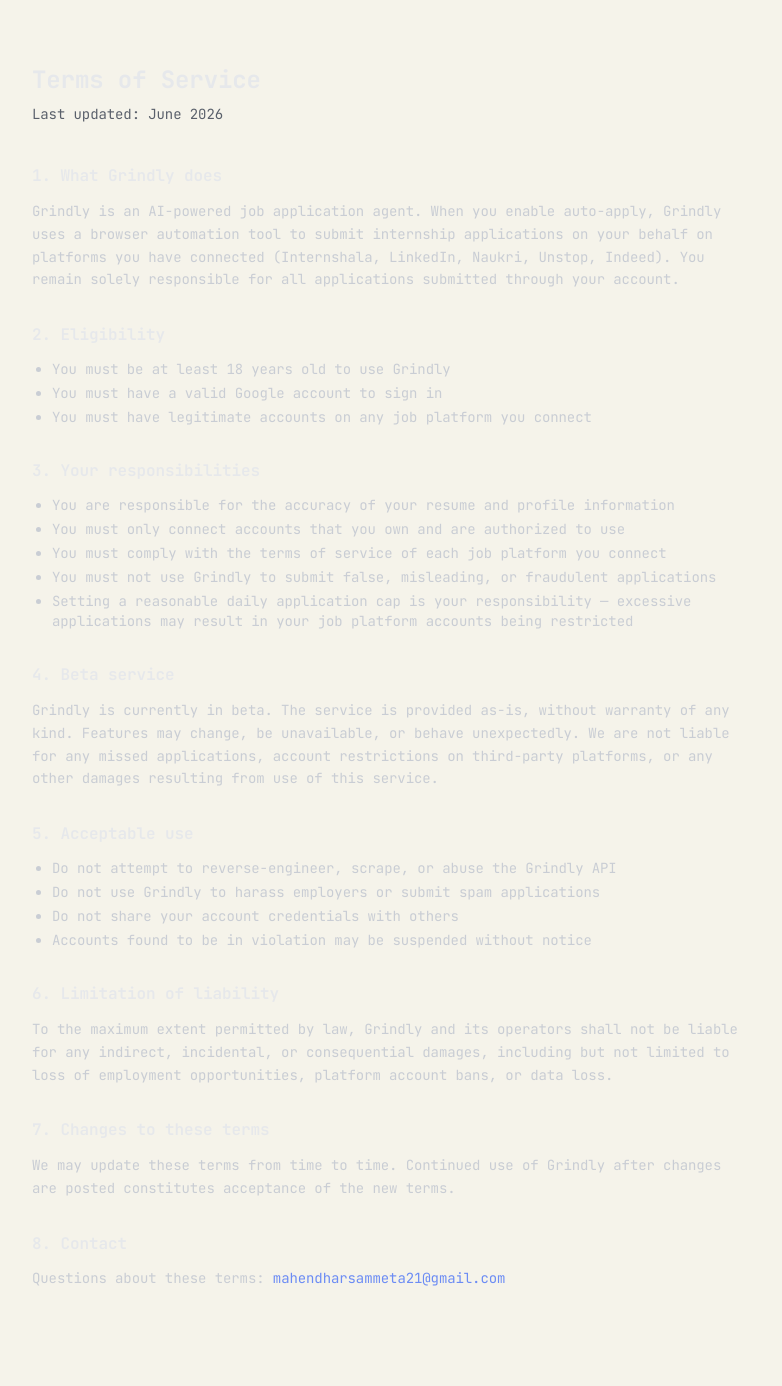
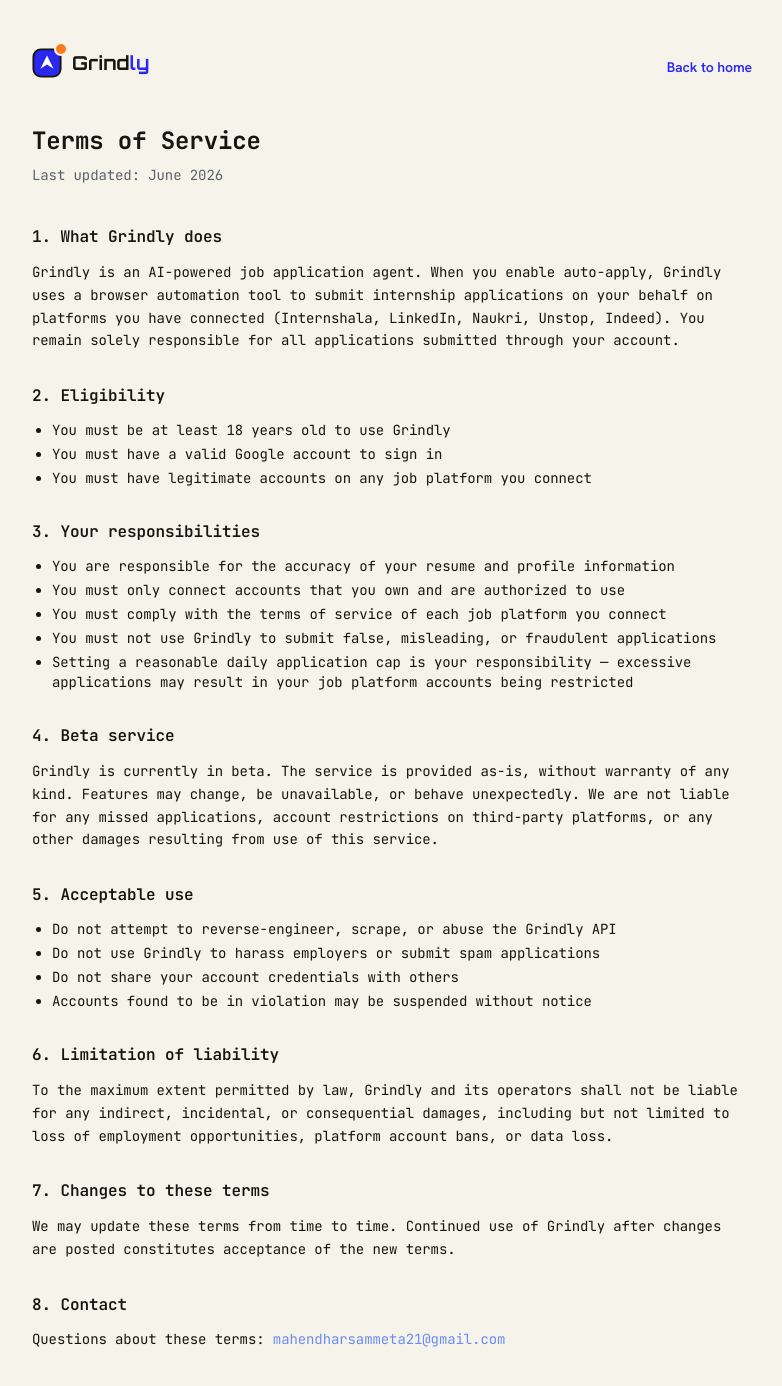
Before and after one commit to mahisamm/grindly.in, a Next.js app: page /terms in a window 1280 px wide. Shown: the top 1386 px of the page, without its empty margins (248-1030 px from the left). Built offline with nearby package versions, Linux system fonts and the light colour scheme.

Commit message:
fix(qa): ISSUE-004 — restore readable legal pages

```diff
--- a/src/app/privacy/page.tsx
+++ b/src/app/privacy/page.tsx
@@ -1,13 +1,20 @@
+import Link from "next/link";
+import { Logo } from "@/components/Brand";
+
 export const metadata = { title: "Privacy Policy – Grindly" };
 
 export default function PrivacyPage() {
   return (
-    <main className="mx-auto max-w-3xl px-6 py-16 font-mono text-[#c9cdd4]">
-      <h1 className="mb-2 text-2xl font-bold text-[#e6e8eb]">Privacy Policy</h1>
+    <main className="mx-auto max-w-3xl px-6 py-12 font-mono text-ink">
+      <nav className="mb-10 flex items-center justify-between font-sans" aria-label="Legal page navigation">
+        <Link href="/" aria-label="Grindly home"><Logo size={30} /></Link>
+        <Link href="/" className="text-sm font-semibold text-brand hover:underline">Back to home</Link>
+      </nav>
+      <h1 className="mb-2 text-2xl font-bold text-ink">Privacy Policy</h1>
       <p className="mb-10 text-sm text-[#5a606b]">Last updated: June 2026</p>
 
       <section className="mb-8">
-        <h2 className="mb-3 text-base font-semibold text-[#e6e8eb]">1. What we collect</h2>
+        <h2 className="mb-3 text-base font-semibold text-ink">1. What we collect</h2>
         <ul className="list-disc space-y-1 pl-5 text-sm">
           <li>Name and email address (via Google Sign-In)</li>
           <li>Resume content (uploaded or pasted by you)</li>
@@ -18,7 +25,7 @@
       </section>
 
       <section className="mb-8">
-        <h2 className="mb-3 text-base font-semibold text-[#e6e8eb]">2. How we use your data</h2>
+        <h2 className="mb-3 text-base font-semibold text-ink">2. How we use your data</h2>
         <ul className="list-disc space-y-1 pl-5 text-sm">
           <li>To match your resume to relevant internship listings</li>
           <li>To submit job applications on your behalf (only when you enable auto-apply)</li>
@@ -28,7 +35,7 @@
       </section>
 
       <section className="mb-8">
-        <h2 className="mb-3 text-base font-semibold text-[#e6e8eb]">3. Third-party services</h2>
+        <h2 className="mb-3 text-base font-semibold text-ink">3. Third-party services</h2>
         <ul className="list-disc space-y-1 pl-5 text-sm">
           <li><strong>Google OAuth</strong> — used for sign-in only; we receive your name and email</li>
           <li><strong>AI providers (Groq, Cerebras, Mistral, Gemini)</strong> — resume and cover letter text is sent to generate AI responses; no personally identifying data beyond job context is included</li>
@@ -38,7 +45,7 @@
       </section>
 
       <section className="mb-8">
-        <h2 className="mb-3 text-base font-semibold text-[#e6e8eb]">4. Data storage and security</h2>
+        <h2 className="mb-3 text-base font-semibold text-ink">4. Data storage and security</h2>
         <ul className="list-disc space-y-1 pl-5 text-sm">
           <li>All data is stored in a PostgreSQL database on a private server</li>
           <li>Platform credentials are encrypted at rest with AES-256-GCM</li>
@@ -48,7 +55,7 @@
       </section>
 
       <section className="mb-8">
-        <h2 className="mb-3 text-base font-semibold text-[#e6e8eb]">5. Your rights</h2>
+        <h2 className="mb-3 text-base font-semibold text-ink">5. Your rights</h2>
         <ul className="list-disc space-y-1 pl-5 text-sm">
           <li>You can delete your account and all associated data at any time from the dashboard</li>
           <li>You can revoke platform connections at any time from the Integrations tab</li>
@@ -58,7 +65,7 @@
       </section>
 
       <section className="mb-8">
-        <h2 className="mb-3 text-base font-semibold text-[#e6e8eb]">6. Contact</h2>
+        <h2 className="mb-3 text-base font-semibold text-ink">6. Contact</h2>
         <p className="text-sm">
           For privacy questions or data deletion requests, email:{" "}
           <a href="mailto:mahendharsammeta21@gmail.com" className="text-[#6c8cf4] hover:underline">
--- a/src/app/terms/page.tsx
+++ b/src/app/terms/page.tsx
@@ -1,13 +1,20 @@
+import Link from "next/link";
+import { Logo } from "@/components/Brand";
+
 export const metadata = { title: "Terms of Service – Grindly" };
 
 export default function TermsPage() {
   return (
-    <main className="mx-auto max-w-3xl px-6 py-16 font-mono text-[#c9cdd4]">
-      <h1 className="mb-2 text-2xl font-bold text-[#e6e8eb]">Terms of Service</h1>
+    <main className="mx-auto max-w-3xl px-6 py-12 font-mono text-ink">
+      <nav className="mb-10 flex items-center justify-between font-sans" aria-label="Legal page navigation">
+        <Link href="/" aria-label="Grindly home"><Logo size={30} /></Link>
+        <Link href="/" className="text-sm font-semibold text-brand hover:underline">Back to home</Link>
+      </nav>
+      <h1 className="mb-2 text-2xl font-bold text-ink">Terms of Service</h1>
       <p className="mb-10 text-sm text-[#5a606b]">Last updated: June 2026</p>
 
       <section className="mb-8">
-        <h2 className="mb-3 text-base font-semibold text-[#e6e8eb]">1. What Grindly does</h2>
+        <h2 className="mb-3 text-base font-semibold text-ink">1. What Grindly does</h2>
         <p className="text-sm leading-relaxed">
           Grindly is an AI-powered job application agent. When you enable auto-apply, Grindly
           uses a browser automation tool to submit internship applications on your behalf on
@@ -17,7 +24,7 @@
       </section>
 
       <section className="mb-8">
-        <h2 className="mb-3 text-base font-semibold text-[#e6e8eb]">2. Eligibility</h2>
+        <h2 className="mb-3 text-base font-semibold text-ink">2. Eligibility</h2>
         <ul className="list-disc space-y-1 pl-5 text-sm">
           <li>You must be at least 18 years old to use Grindly</li>
           <li>You must have a valid Google account to sign in</li>
@@ -26,7 +33,7 @@
       </section>
 
       <section className="mb-8">
-        <h2 className="mb-3 text-base font-semibold text-[#e6e8eb]">3. Your responsibilities</h2>
+        <h2 className="mb-3 text-base font-semibold text-ink">3. Your responsibilities</h2>
         <ul className="list-disc space-y-1 pl-5 text-sm">
           <li>You are responsible for the accuracy of your resume and profile information</li>
           <li>You must only connect accounts that you own and are authorized to use</li>
@@ -37,7 +44,7 @@
       </section>
 
       <section className="mb-8">
-        <h2 className="mb-3 text-base font-semibold text-[#e6e8eb]">4. Beta service</h2>
+        <h2 className="mb-3 text-base font-semibold text-ink">4. Beta service</h2>
         <p className="text-sm leading-relaxed">
           Grindly is currently in beta. The service is provided as-is, without warranty of any kind.
           Features may change, be unavailable, or behave unexpectedly. We are not liable for any
@@ -47,7 +54,7 @@
       </section>
 
       <section className="mb-8">
-        <h2 className="mb-3 text-base font-semibold text-[#e6e8eb]">5. Acceptable use</h2>
+        <h2 className="mb-3 text-base font-semibold text-ink">5. Acceptable use</h2>
         <ul className="list-disc space-y-1 pl-5 text-sm">
           <li>Do not attempt to reverse-engineer, scrape, or abuse the Grindly API</li>
           <li>Do not use Grindly to harass employers or submit spam applications</li>
@@ -57,7 +64,7 @@
       </section>
 
       <section className="mb-8">
-        <h2 className="mb-3 text-base font-semibold text-[#e6e8eb]">6. Limitation of liability</h2>
+        <h2 className="mb-3 text-base font-semibold text-ink">6. Limitation of liability</h2>
         <p className="text-sm leading-relaxed">
           To the maximum extent permitted by law, Grindly and its operators shall not be liable
           for any indirect, incidental, or consequential damages, including but not limited to
@@ -66,7 +73,7 @@
       </section>
 
       <section className="mb-8">
-        <h2 className="mb-3 text-base font-semibold text-[#e6e8eb]">7. Changes to these terms</h2>
+        <h2 className="mb-3 text-base font-semibold text-ink">7. Changes to these terms</h2>
         <p className="text-sm leading-relaxed">
           We may update these terms from time to time. Continued use of Grindly after changes
           are posted constitutes acceptance of the new terms.
@@ -74,7 +81,7 @@
       </section>
 
       <section className="mb-8">
-        <h2 className="mb-3 text-base font-semibold text-[#e6e8eb]">8. Contact</h2>
+        <h2 className="mb-3 text-base font-semibold text-ink">8. Contact</h2>
         <p className="text-sm">
           Questions about these terms:{" "}
           <a href="mailto:mahendharsammeta21@gmail.com" className="text-[#6c8cf4] hover:underline">
```
